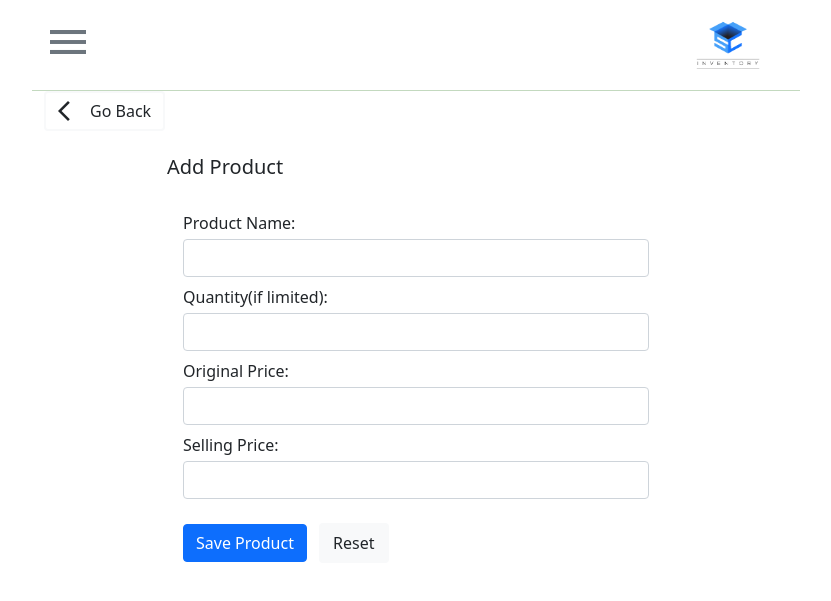
After one commit to neildc14/Product-Sales-Inventory, a Node server app: template views/add_product.ejs in a window 1280 px wide. The commit adds this page. Shown: the top 601 px of the page, without its empty margins (224-1055 px from the left). Run offline with Node 20, Linux system fonts and the light colour scheme; the template is opened without the code that fills it, so the values that code supplies are empty; some libraries are stand-ins or nearby versions.

Commit message:
created dashboard add product functionality

```diff
--- a/controllers/customerController.js
+++ b/controllers/customerController.js
@@ -103,6 +103,7 @@ exports.customer_ledger_details = function (req, res, next) {
       res.render("customer_ledger_details", {
         title: "Customer Lists",
         customers: customers,
+        user: req.user.username,
       });
     });
   });
--- a/public/javascripts/editfetch.js
+++ b/public/javascripts/editfetch.js
@@ -86,7 +86,7 @@ function editWeekSales() {
 
         let url = week.dataset.salesweekurl;
         let redirect = "/sales_history";
-        console.log(url);
+
         FetchToEdit(url, weeklySalesData, redirect);
       });
     });
--- a/routes/product.js
+++ b/routes/product.js
@@ -26,6 +26,10 @@ router.delete(
   productController.product_with_customers_delete
 );
 router.put("/weekly_products/:id", productController.product_put);
+
+//add products on dashboard
+router.get("/add_product", productController.add_product_get);
+router.post("/add_product", productController.add_product_post);
 
 //add miscellaneous
 router.get("/weekly_products/add_expenses", miscController.add_misc_get);
--- /dev/null
+++ b/views/add_product.ejs
@@ -0,0 +1,97 @@
+<!DOCTYPE html>
+<html lang="en">
+  <%-include('./partials/head')%>
+  <body>
+    <main>
+      <div class="container-fluid mx-0 px-0">
+        <%-include('./partials/nav')%>
+        <div class="container sub_container">
+          <button
+            onclick="window.history.back()"
+            class="btn border border-2 border-light d-flex align-items-center back_button"
+          >
+            <span class="material-symbols-outlined me-2"> arrow_back_ios </span>
+            <span>Go Back</span>
+          </button>
+          <div class="my-4" style="max-width: 498px; margin: 0 auto">
+            <h5>Add Product</h5>
+            <form action="" method="POST">
+                <div class="modal-body">
+                    <div class="form-group pb-2">
+                      <input
+                        type="hidden"
+                        name="weekly_product"
+                        id="weekly_product"
+                        value="<%=weekly_product_sales._id%>"
+                      />
+                    </div>
+                    <div class="form-group pb-2">
+                      <label for="product_name" class="pb-1"
+                        >Product Name:</label
+                      >
+                      <input
+                        type="text"
+                        class="form-control"
+                        name="product_name"
+                        id="product_name"
+                        required="true"
+                        autocomplete="off"
+                        value="<%=product_reset !== undefined ? product_reset.product_name : ''%>"
+                      />
+                    </div>
+                    <div class="form-group pb-2">
+                      <label for="quantity" class="pb-1"
+                        >Quantity(if limited):</label
+                      >
+                      <input
+                        type="number"
+                        class="form-control"
+                        name="quantity"
+                        id="quantity"
+                        autocomplete="off"
+                        value="<%=product_reset !== undefined ? product_reset.quantity : ''%>"
+                      />
+                    </div>
+                    <div class="form-group pb-2">
+                      <label for="quantity" class="pb-1">Original Price:</label>
+                      <input
+                        type="number"
+                        class="form-control"
+                        name="original_price"
+                        id="original_price"
+                        autocomplete="off"
+                        value="<%=product_reset !== undefined ? product_reset.original_price : ''%>"
+                        required
+                      />
+                    </div>
+                    <div class="form-group pb-2">
+                      <label for="quantity" class="pb-1"> Selling Price:</label>
+                      <input
+                        type="number"
+                        class="form-control"
+                        name="selling_price"
+                        id="selling_price"
+                        required="true"
+                        autocomplete="off"
+                        value="<%=product_reset !== undefined ? product_reset.selling_price : ''%>"
+                      />
+                    </div>
+              <div class="form-group mt-3">
+                <button type="submit" class="btn btn-primary">
+                  Save Product
+                </button>
+                <button
+                  type="reset"
+                  class="btn back_button border border-2 bg-light border-light ms-2"
+                >
+                  Reset
+                </button>
+              </div>
+            </form>
+          </div>
+        </div>
+      </div>
+    </main>
+    <%-include('./partials/scripts')%>
+  </body>
+</html>
--- a/views/customer_ledger_details.ejs
+++ b/views/customer_ledger_details.ejs
@@ -39,9 +39,7 @@
                 <tbody>
                   <%customers.forEach((customer)=> {%>
                   <tr>
-                    <td class="td_description">
-                      <%=customer.customer_name.toUpperCase()%>
-                    </td>
+                    <td class="td_description"><%=customer.customer_name%></td>
                     <td style="width: 3%">
                       <a
                         href="<%=customer.url%>"
--- a/views/index.ejs
+++ b/views/index.ejs
@@ -57,7 +57,7 @@
                   >
                 </div>
                 <div class="dashboard_list">
-                  <a href="/weekly_products"
+                  <a href="/add_product"
                     ><span class="material-symbols-outlined"> add_box </span>
                     Product</a
                   >
```
Also changed, not shown: controllers/productController.js (+20 -0 lines), views/login.ejs (+7 -2 lines).
